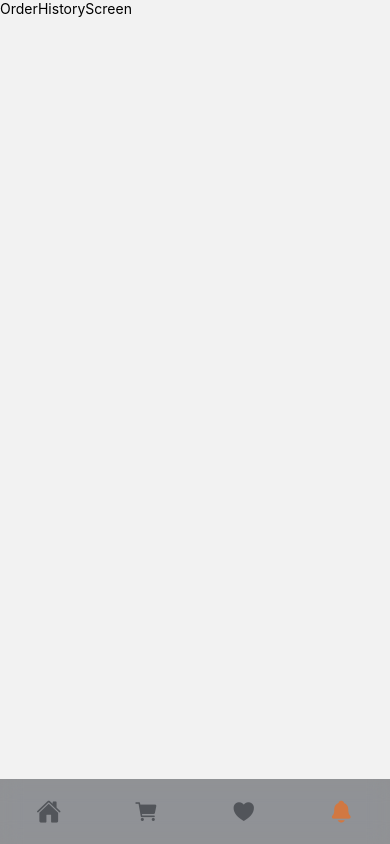
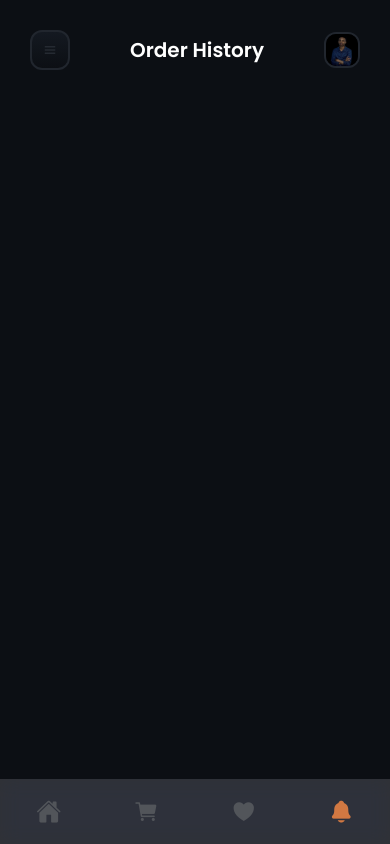
Before and after one commit to Rutarenzi/CoffeeApp, a React Native app: screen /History in a window 390 px wide. Built offline with nearby package versions, Linux system fonts and the light colour scheme.

Commit message:
orderHistory

```diff
--- /dev/null
+++ b/src/components/OrderHistoryCard.tsx
@@ -0,0 +1,81 @@
+import { StyleSheet, Text, TouchableOpacity, View } from 'react-native'
+import React from 'react'
+import { COLORS, FONTFAMILY, FONTSIZE, SPACING } from '../theme/theme';
+import OrderItemCard from './OrderItemCard';
+
+interface OrderHistoryCardProps {
+    navigationHandler:any;
+    CartItem:any;
+    CartListPrice:string;
+    OrderDate:string;
+}
+
+const OrderHistoryCard:React.FC<OrderHistoryCardProps> = ({
+    navigationHandler,
+    CartItem,
+    CartListPrice,
+    OrderDate,
+}) => {
+  return (
+    <View style={styles.CardContainer}>
+      <View style={styles.CardHeader}>
+         <View>
+           <Text style={styles.HeaderTitle}>Order Time</Text>
+           <Text style={styles.HeaderSubTitle}>{OrderDate}</Text>
+         </View>
+         <View style={styles.PriceContainer}>
+           <Text style={styles.HeaderTitle}>Total Amount</Text>
+           <Text style={styles.HeaderPrice}>$ {CartListPrice}</Text>
+         </View>
+      </View>
+      <View style={styles. ListContainer}>
+         {CartItem.map((data:any, index: any)=>(
+            <TouchableOpacity key={index.toString()+data.id}>
+                 <OrderItemCard
+                 type={data.type}
+                 name={data.name}
+                 imagelink_square={data.imagelink_square}
+                 special_ingredient={data.special_ingredient}
+                 prices={data.prices}
+                 ItemPrice={data.ItemPrice}
+                 />
+            </TouchableOpacity>
+         ))}
+      </View>
+    </View>
+  )
+}
+
+const styles = StyleSheet.create({
+    CardContainer:{
+        gap: SPACING.space_10,
+    },
+    CardHeader: {
+        flexDirection: 'row',
+        justifyContent:'space-between',
+        gap:SPACING.space_20,
+        alignItems: 'center',
+    },
+    HeaderTitle: {
+        fontFamily: FONTFAMILY.poppins_semibold,
+        fontSize: FONTSIZE.size_16,
+        color: COLORS.primaryWhiteHex
+    },
+    HeaderSubTitle: {
+        fontFamily: FONTFAMILY.poppins_light,
+        fontSize: FONTSIZE.size_16,
+        color: COLORS.primaryWhiteHex
+    },
+    PriceContainer: {
+        alignItems: 'flex-end'
+    },
+    HeaderPrice: {
+        fontFamily: FONTFAMILY.poppins_medium,
+        fontSize: FONTSIZE.size_18,
+        color: COLORS.primaryOrangeHex
+    },
+    ListContainer: {
+        gap: SPACING.space_20
+    }
+})
+export default OrderHistoryCard
--- /dev/null
+++ b/src/components/OrderItemCard.tsx
@@ -0,0 +1,74 @@
+import { ImageProps,Image, StyleSheet, Text, View } from 'react-native'
+import React from 'react'
+import { LinearGradient } from 'expo-linear-gradient';
+import { BORDERRADIUS, COLORS, SPACING } from '../theme/theme';
+interface OrderItemCard{
+    type:string;
+    name:string;
+    imagelink_square:ImageProps;
+    special_ingredient:string;
+    prices:any;
+    ItemPrice:string;
+}
+const OrderItemCard:React.FC<OrderItemCard> = ({
+    type,
+    name,
+    imagelink_square,
+    special_ingredient,
+    prices,
+    ItemPrice,
+}) => {
+  return (
+    <LinearGradient
+    start={{x:0,y:0}}
+    end={{x:1,y:1}}
+    colors={[COLORS.primaryGreyHex,COLORS.primaryBlackHex]}
+    style={styles.CardLinearGradient}
+    >
+   <View style={styles.CardInfoContainer}>
+    <View style={styles.CardImageInfoContainer}>
+        <Image
+        source={imagelink_square}
+        style={styles.Image}
+        />
+        <View>
+            <Text style={styles.CardTitle}>{name}</Text>
+            <Text style={styles.CardSubTitle}>{special_ingredient}</Text>
+        </View>
+    </View>
+    <View>
+        <Text style={styles.CardCurrency}>
+          $  <Text style={styles.CardPrice}>{ItemPrice}</Text>
+        </Text>
+    </View>
+   </View>
+    </LinearGradient>
+  )
+}
+const styles = StyleSheet.create({
+    CardLinearGradient: {
+        gap:SPACING.space_20,
+        padding: SPACING.space_20,
+        borderRadius: BORDERRADIUS.radius_25,
+    },
+    CardInfoContainer: {
+        flexDirection: 'row',
+        justifyContent: 'space-between',
+        alignItems: 'center'
+    },
+    CardImageInfoContainer: {
+        flexDirection: 'row',
+        gap: SPACING.space_20,
+        alignItems: 'center'
+    },
+    Image: {
+        height:90,
+        width:90,
+        borderRadius: BORDERRADIUS.radius_15
+    },
+    CardTitle:{},
+    CardSubTitle:{},
+    CardCurrency: {},
+    CardPrice: {}
+})
+export default OrderItemCard
--- a/src/screens/OrderHistoryScreen.tsx
+++ b/src/screens/OrderHistoryScreen.tsx
@@ -1,13 +1,62 @@
 import React from 'react'
-import { StyleSheet, Text, View } from 'react-native'
+import { ScrollView, StatusBar, StyleSheet, Text, View } from 'react-native'
+import useStore from '../store/store';
+import { useBottomTabBarHeight } from '@react-navigation/bottom-tabs';
+import { COLORS, SPACING } from '../theme/theme';
+import HeaderBar from '../components/HeaderBar';
+import OrderHistoryCard from '../components/OrderHistoryCard';
 
 const OrderHistoryScreen = () => {
+const OrderHistoryList = useStore((state: any)=>state.OrderHistoryList)
+const tabBarHeight = useBottomTabBarHeight();
   return (
-    <View>
-      <Text>OrderHistoryScreen</Text>
+    <View style={styles.ScreenContainer}>
+      <StatusBar backgroundColor={COLORS.primaryBlackHex}/>
+      <ScrollView
+      showsVerticalScrollIndicator={false}
+      contentContainerStyle={styles.ScrollViewFlex}
+      >
+    <View style={[styles.ScrollViewInnerView,{marginBottom:tabBarHeight}]}>
+      <View style={styles.ItemContainer}>
+      <HeaderBar title="Order History" />
+      {OrderHistoryList.length == 0 ?(<></>):(
+        <View style={styles.ListItemContainer}>
+          {OrderHistoryList.map((data: any,index:any)=>(
+            <OrderHistoryCard
+            key={index.toString()}
+            navigationHandler={()=>{}}
+            CartItem={data.CartList}
+            CartListPrice={data.CartListPrice}
+            OrderDate={data.OrderDate}
+            />
+          ))}
+        </View>
+      )}
+      </View>
+    </View>
+      </ScrollView>
     </View>
   )
 }
 
-const styles = StyleSheet.create({})
+const styles = StyleSheet.create({
+  ScreenContainer: {
+    flex: 1,
+    backgroundColor: COLORS.primaryBlackHex
+  },
+  ScrollViewFlex: {
+    flexGrow: 1,
+  },
+  ScrollViewInnerView: {
+    flex: 1,
+    justifyContent: 'space-between'
+  },
+  ItemContainer: {
+    flex: 1
+  },
+  ListItemContainer: {
+    paddingHorizontal:SPACING.space_20,
+    gap: SPACING.space_30
+  }
+})
 export default OrderHistoryScreen
```
